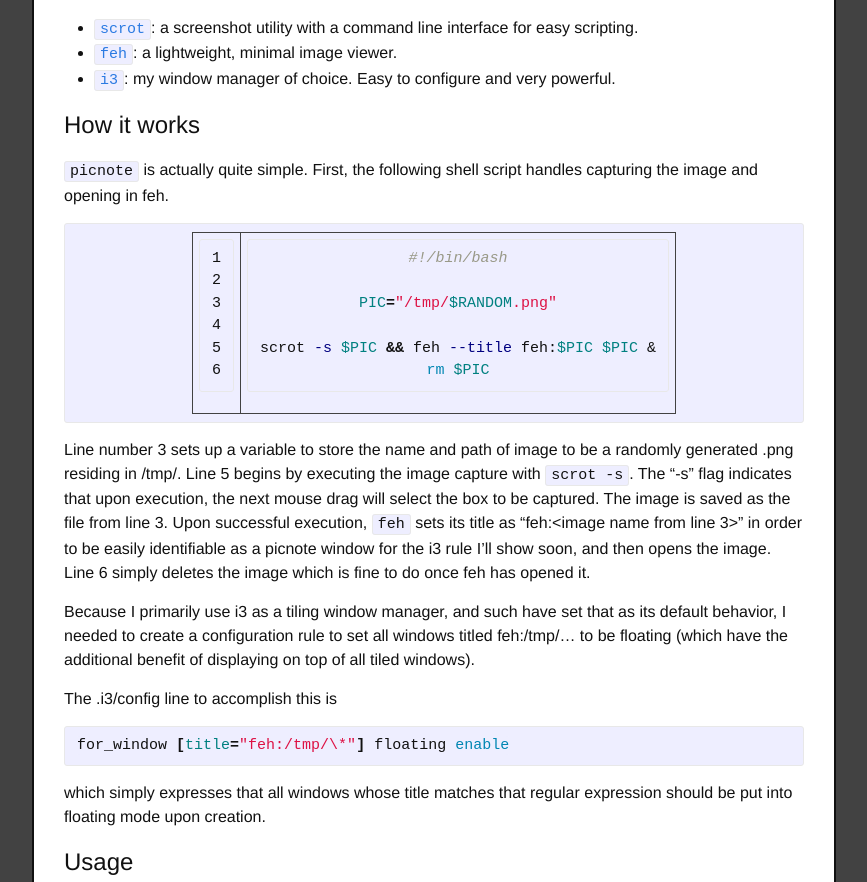
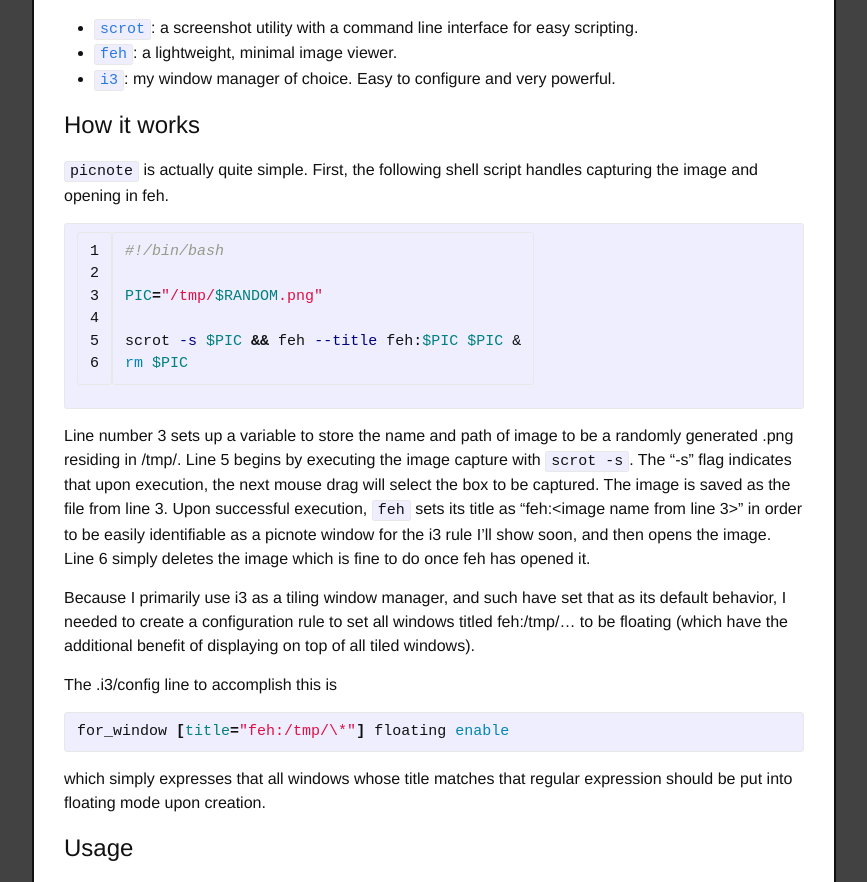
Before and after one commit to kneitinger/kneitinger.github.io, a Jekyll site: the page built from _posts/2015-09-18-picnote.markdown, in a window 1280 px wide. Shown: the part 1134-2016 px from the top of the page, without its empty margins (206-1073 px from the left). Built offline with Jekyll 4.4.1, drawn with Linux system fonts in a browser that asks for light colours.

Commit message:
Fixed silly formatting on code listings with line numbers

```diff
--- a/_sass/_base.scss
+++ b/_sass/_base.scss
@@ -145,6 +145,14 @@ code {
 
 code {
     padding: 1px 5px;
+    // Overwrite silliness table to prevent silly formatting on linenos
+    > table, tr, td {
+        border: none;
+        padding: 0px;
+        margin-left:0px;
+        margin-right:0px;
+        text-align: left;
+    }
 }
 
 pre {
@@ -162,7 +170,7 @@ pre {
 /**
  * Tables
  */
-table, {
+table {
     border-collapse: collapse;
     margin-left:auto;
     margin-right:auto;
```
